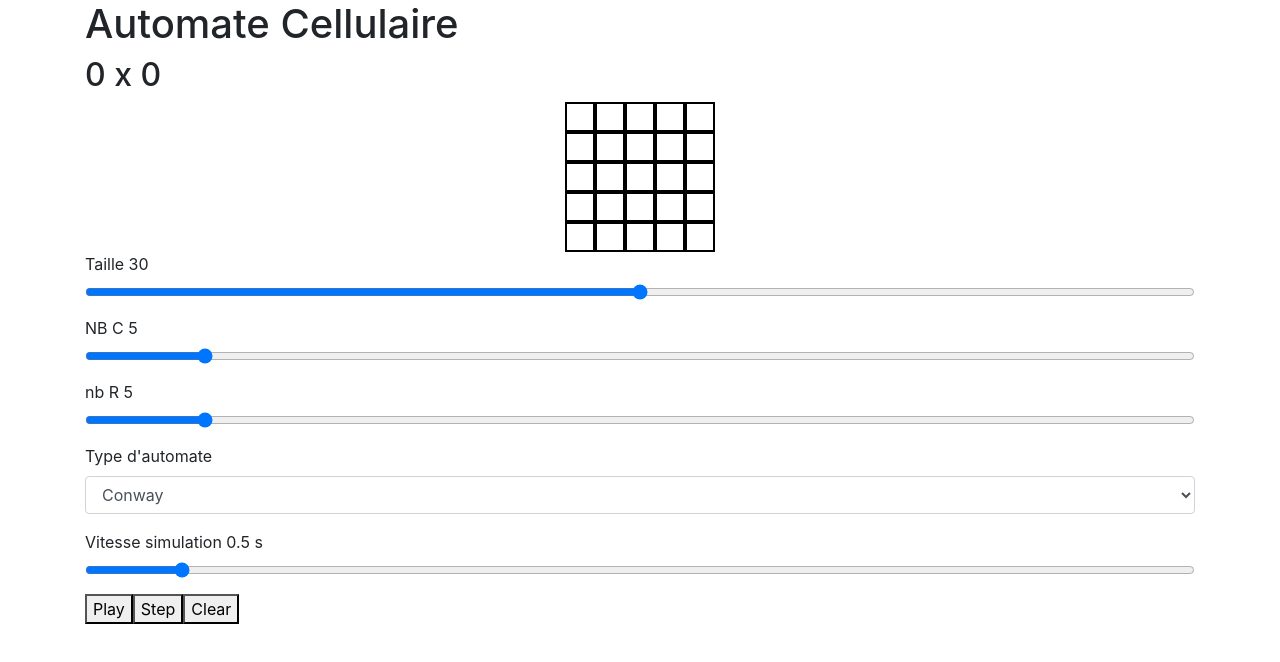
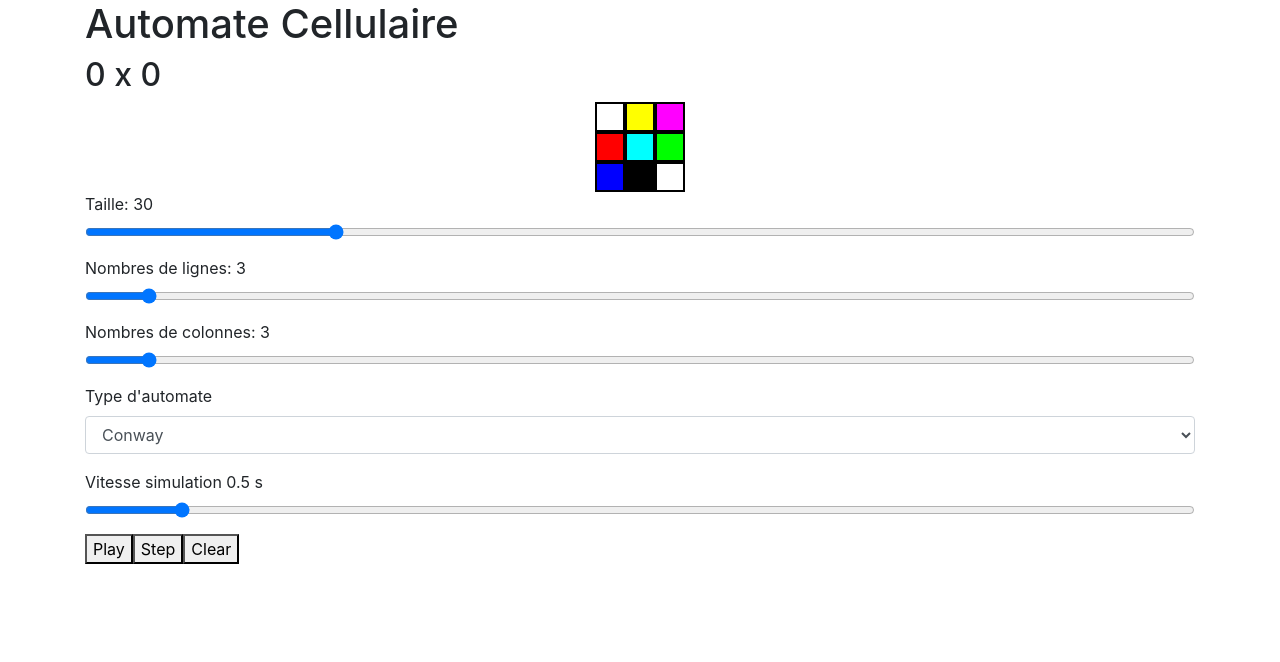
Before and after one commit to theorisons/cellularAutomatonVisualisation, a React (Create React App) app: page / in a window 1280 px wide. Shown: the top 662 px of the page. Built offline with nearby package versions, Linux system fonts and the light colour scheme.

Commit message:
More colors for automaton

```diff
--- a/src/Display/Bloc.css
+++ b/src/Display/Bloc.css
@@ -3,6 +3,34 @@
   transition: background-color 0.1s;
 }
 
-.active {
-  background-color: blue;
+.active0 {
+  background-color: rgb(255, 255, 255);
 }
+
+.active1 {
+  background-color: rgb(255, 255, 0);
+}
+
+.active2 {
+  background-color: rgb(255, 0, 255);
+}
+
+.active3 {
+  background-color: rgb(255, 0, 0);
+}
+
+.active4 {
+  background-color: rgb(0, 255, 255);
+}
+
+.active5 {
+  background-color: rgb(0, 255, 0);
+}
+
+.active6 {
+  background-color: rgb(0, 0, 255);
+}
+
+.active7 {
+  background-color: rgb(0, 0, 0);
+}
--- a/src/Display/Bloc.js
+++ b/src/Display/Bloc.js
@@ -4,13 +4,12 @@ import "./Bloc.css";
 export default class Bloc extends React.Component {
   createClass() {
     // Change the class of the bloc
-    switch (this.props.value) {
-      case 0:
-        return "";
-      case 1:
-        return "active";
-      default:
-        return "";
+    const value = this.props.value;
+    if (0 <= value && value <= 7) {
+      // Only 8 colors are set in the CSS
+      return `active${value}`;
+    } else {
+      console.error("Error in the value of the cell");
     }
   }
 
--- /dev/null
+++ b/src/Logic/Algo/Schelling.js
@@ -0,0 +1,31 @@
+import { Automaton } from "./Automaton";
+import { stat } from "fs";
+
+const MAX_STATES = 4;
+
+export class Schelling extends Automaton {
+  constructor(matrix) {
+    super(matrix);
+  }
+
+  rules(position) {
+    // Position contains position x and y of the cell to check
+    // Return the next state of the cell
+    const currentState = this.matrix[position.y][position.x];
+    const stateToCheck = (currentState + 1) % MAX_STATES;
+
+    const neighbour = this.countNeighbours(position, currentState); // Count the cells alive
+
+    console.log(
+      `x ${position.x}, y ${position.y}, cS ${currentState}, sC ${stateToCheck}, n ${neighbour}`
+    );
+
+    if (neighbour >= 3) {
+      // 3 neighbours, the cell evolve
+      return stateToCheck;
+    } else {
+      // Stay in current state
+      return currentState;
+    }
+  }
+}
--- a/src/Logic/CellularGame.js
+++ b/src/Logic/CellularGame.js
@@ -4,6 +4,7 @@ import Windows from "../Display/Windows";
 
 import { Conway } from "./Algo/Conway";
 import { TYPE_SIMULATION } from "../constantes/Constantes";
+import { Schelling } from "./Algo/Schelling";
 
 const INIT_CONTROLS = {
   // Initial state of the controls section
@@ -20,8 +21,8 @@ const INIT_WINDOWS = {
 
 const INIT_CORE = {
   // Initial state of the core section (ie common to all sections)
-  nbR: 5, // Number of rows
-  nbC: 5, // Number of columns
+  nbR: 3, // Number of rows
+  nbC: 3, // Number of columns
   size: 30 // Size of the blocs
 };
 
@@ -55,7 +56,12 @@ export default class CellularGame extends React.Component {
       },
       windows: {
         ...INIT_WINDOWS,
-        cells: initCells(INIT_CORE.nbR, INIT_CORE.nbC) // Init an empty board
+        // cells: initCells(INIT_CORE.nbR, INIT_CORE.nbC) // Init an empty board
+        cells: [
+          [0, 1, 2],
+          [3, 4, 5],
+          [6, 7, 8]
+        ]
       },
       core: {
         ...INIT_CORE
@@ -152,6 +158,10 @@ export default class CellularGame extends React.Component {
       case "Conway":
         this.automaton = new Conway(this.state.windows.cells);
         break;
+      case "Schelling":
+        console.log("init schelling");
+        this.automaton = new Schelling(this.state.windows.cells);
+        break;
       default:
         console.error("Error in the Automaton selection");
         break;
@@ -241,6 +251,7 @@ export default class CellularGame extends React.Component {
   };
 
   render() {
+    console.log(this.state);
     return (
       <div>
         <h1>Automate Cellulaire</h1>
--- a/src/Logic/Controls.js
+++ b/src/Logic/Controls.js
@@ -46,19 +46,31 @@ export default class Controls extends React.Component {
         onSubmit={e => e.preventDefault()} // Avoid the submit when click on button
       >
         <div className="form-group">
-          <label>Taille {size}</label>
+          <label>Taille: {size}</label>
           <input
             className="form-control-range"
             type="range"
             value={size}
             min="10"
-            max="50"
+            max="100"
             step="5"
             onChange={event => this.updateValuesCore(event, "size")}
           />
         </div>
         <div className="form-group">
-          <label>NB C {nbC}</label>
+          <label>Nombres de lignes: {nbR}</label>
+          <input
+            className="form-control-range"
+            type="range"
+            value={nbR}
+            min="1"
+            max="40"
+            step="1"
+            onChange={event => this.updateValuesCore(event, "nbR")}
+          />
+        </div>
+        <div className="form-group">
+          <label>Nombres de colonnes: {nbC}</label>
           <input
             className="form-control-range"
             type="range"
@@ -67,18 +79,6 @@ export default class Controls extends React.Component {
             max="40"
             step="1"
             onChange={event => this.updateValuesCore(event, "nbC")}
-          />
-        </div>
-        <div className="form-group">
-          <label>nb R {nbR}</label>
-          <input
-            className="form-control-range"
-            type="range"
-            value={nbR}
-            min="1"
-            max="40"
-            step="1"
-            onChange={event => this.updateValuesCore(event, "nbR")}
           />
         </div>
         <div className="form-group">
--- a/src/constantes/Constantes.js
+++ b/src/constantes/Constantes.js
@@ -1 +1 @@
-export const TYPE_SIMULATION = ["Conway", "Immigration", "Segregation"];
+export const TYPE_SIMULATION = ["Conway", "Schelling", "Segregation"];
```
Also changed, not shown: src/Logic/Algo/Automaton.js (+0 -18 lines).
